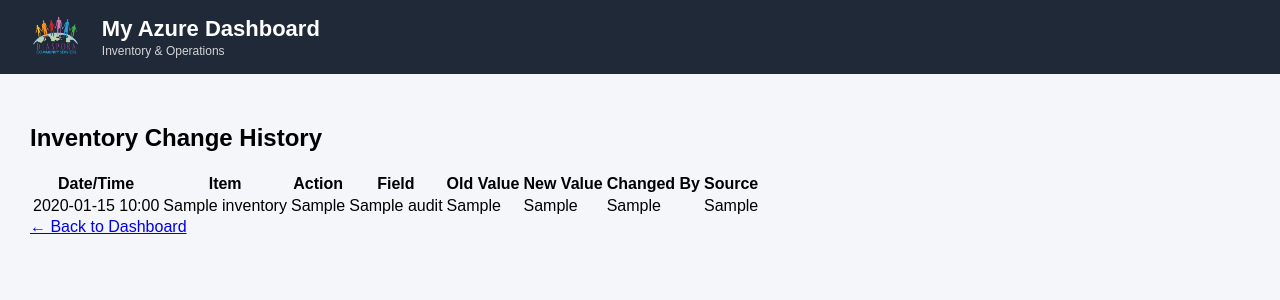
After one commit to Jacob1531/InventoryTest, a Flask app: page /reports in a window 1280 px wide. The commit adds this page. Shown: the top 300 px of the page. Run offline with Flask 3, Linux system fonts and the light colour scheme; tables that the repository leaves empty hold one stand-in row (values such as "Sample post"); some libraries are stand-ins or nearby versions.

Commit message:
added auditing

```diff
--- a/app.py
+++ b/app.py
@@ -4,9 +4,11 @@ from flask import (Flask, redirect, render_template, request, send_from_director
 from azure.storage.blob import BlobServiceClient
 
 from db import SessionLocal
-from models import Inventory
+from models import Inventory, InventoryAudit
 from services.inventory_update import update_inventory_quantity
 from services.image_handler import generate_image_url, upload_inventory_image
+
+from auth import get_user
 
 app = Flask(__name__)
 
@@ -49,10 +51,10 @@ def inventory():
 
 @app.route("/inventory/update", methods=["POST"])
 def update_inventory():
-    item_id = request.form["item_id"]
+    id = request.form["id"]
     new_qty = int(request.form["quantity"])
 
-    update_inventory_quantity(item_id, new_qty)
+    update_inventory_quantity(id, new_qty)
     return redirect(url_for("inventory"))
 
 @app.route("/inventory/edit/<int:item_id>", methods=["POST"])
@@ -60,28 +62,63 @@ def edit_inventory_item(item_id):
     db = SessionLocal()
     try:
         item = db.query(Inventory).filter(Inventory.id == item_id).first()
-
         if not item:
             return "Item not found", 404
-        if not item.name:
+
+        new_name = request.form.get("name")
+        new_category = request.form.get("category")
+        new_quantity = int(request.form.get("quantity"))
+        new_price = float(request.form.get("price"))
+
+        if not new_name:
             return "Name is required", 400
-        if not item.category:
+        if not new_category:
             return "Category is required", 400
-        if item.quantity < 0:
+
+        try:
+            new_quantity = int(new_quantity)
+            new_price = float(new_price)
+        except:
+            return "Invalid numeric input", 400
+
+        if new_quantity < 0:
             return "Quantity can't be negative", 400
-        if item.price < 0.01:
+        if new_price < 0.01:
             return "Price must be positive", 400
 
+        changes = []
+        if item.name != new_name:
+            changes.append(("name", item.name, new_name))
+        if item.category != new_category:
+            changes.append(("category", item.category, new_category))
+        if item.quantity != new_quantity:
+            changes.append(("quantity", str(item.quantity), str(new_quantity)))
+        if float(item.price) != new_price:
+            changes.append(("price", str(item.price), str(new_price)))
 
-        item.name = request.form.get("name")
-        item.category = request.form.get("category")
-        item.quantity = int(request.form.get("quantity"))
-        item.price = float(request.form.get("price"))
+        item.name = new_name
+        item.category = new_category
+        item.quantity = new_quantity
+        item.price = new_price
+
         image_file = request.files.get("image")
 
         if image_file and image_file.filename:
             image_path = upload_inventory_image(image_file)
             item.image_blob_path = image_path
+            changes.append(("image", "previous image", "new image"))
+
+        for field_name, old_value, new_value in changes:
+            audit = InventoryAudit(
+                item_id=str(item.id),
+                action="UPDATE",
+                field_name=field_name,
+                old_value=old_value,
+                new_value=new_value,
+                changed_by=get_user(),
+                source="UI"
+            )
+            db.add(audit)
 
         db.commit()
         return redirect(url_for("inventory"))
@@ -139,6 +176,19 @@ def add_inventory():
         )
 
         db.add(item)
+        db.flush()  # populates item.id before commit, needed for the audit entry below
+
+        audit = InventoryAudit(
+            item_id=str(item.id),
+            action="ADD",
+            field_name=None,
+            old_value=None,
+            new_value=name,
+            changed_by=get_user(),
+            source="UI"
+        )
+
+        db.add(audit)
         db.commit()
 
         return redirect(url_for("inventory"))
@@ -156,9 +206,7 @@ def delete_inventory(item_id):
     db = SessionLocal()
 
     try:
-        item = db.query(Inventory).filter(
-            Inventory.id == item_id
-        ).first()
+        item = db.query(Inventory).filter(Inventory.id == item_id).first()
 
         if not item:
             return "Item not found", 404
@@ -166,6 +214,16 @@ def delete_inventory(item_id):
         # Soft delete
         item.is_active = False
 
+        audit = InventoryAudit(
+            item_id=str(item.id),
+            action="DELETE",
+            field_name="is_active",
+            old_value="True",
+            new_value="False",
+            changed_by=get_user(),
+            source="UI"
+        )
+        db.add(audit)
 
         db.commit()
 
@@ -178,6 +236,22 @@ def delete_inventory(item_id):
     finally:
         db.close()
 
+@app.route("/reports")
+def reports():
+    db = SessionLocal()
+    logs = db.query(InventoryAudit).order_by(InventoryAudit.changed_at.desc()).all()
+
+    # Map item_id -> item name for display
+    item_names = {
+        str(item.id): item.name
+        for item in db.query(Inventory).all()
+    }
+
+    for log in logs:
+        log.item_name = item_names.get(log.item_id, log.item_id)
+
+    db.close()
+    return render_template("reports.html", logs=logs)
 
 #for debug purposes. Wont exist for deployment
 @app.route("/debug-db")
--- a/services/inventory_update.py
+++ b/services/inventory_update.py
@@ -6,7 +6,7 @@ def update_inventory_quantity(item_id, new_qty, source="UI"):
     db = SessionLocal()
 
     item = db.query(Inventory).filter(
-        Inventory.item_id == item_id,
+        Inventory.id == item_id,
         Inventory.is_active == True
     ).first()
 
@@ -18,7 +18,7 @@ def update_inventory_quantity(item_id, new_qty, source="UI"):
     item.quantity = new_qty
 
     audit = InventoryAudit(
-        item_id=item.item_id,
+        item_id=str(item.id),
         action="UPDATE",
         field_name="quantity",
         old_value=str(old_qty),
--- a/templates/dashboard.html
+++ b/templates/dashboard.html
@@ -8,9 +8,9 @@
         <p>View and update inventory records </p>
     </a>
 
-    <a href="#" class="card">
+    <a href="{{ url_for('reports') }}" class="card">
         <h2>Reports</h2>
-        <p>Coming soon</p>
+        <p>View inventory change history</p>
     </a>
 
     <a href="#" class="card">
--- /dev/null
+++ b/templates/reports.html
@@ -0,0 +1,33 @@
+{% extends "base.html" %}
+{% block content %}
+
+<h2>Inventory Change History</h2>
+
+<table>
+    <tr>
+        <th>Date/Time</th>
+        <th>Item</th>
+        <th>Action</th>
+        <th>Field</th>
+        <th>Old Value</th>
+        <th>New Value</th>
+        <th>Changed By</th>
+        <th>Source</th>
+    </tr>
+
+    {% for log in logs %}
+    <tr>
+        <td>{{ log.changed_at.strftime("%Y-%m-%d %H:%M") if log.changed_at else "" }}</td>
+        <td>{{ log.item_name }}</td>
+        <td>{{ log.action }}</td>
+        <td>{{ log.field_name or "-" }}</td>
+        <td>{{ log.old_value or "-" }}</td>
+        <td>{{ log.new_value or "-" }}</td>
+        <td>{{ log.changed_by }}</td>
+        <td>{{ log.source }}</td>
+    </tr>
+    {% endfor %}
+</table>
+
+<a href="{{ url_for('dashboard') }}">← Back to Dashboard</a>
+{% endblock %}
```
